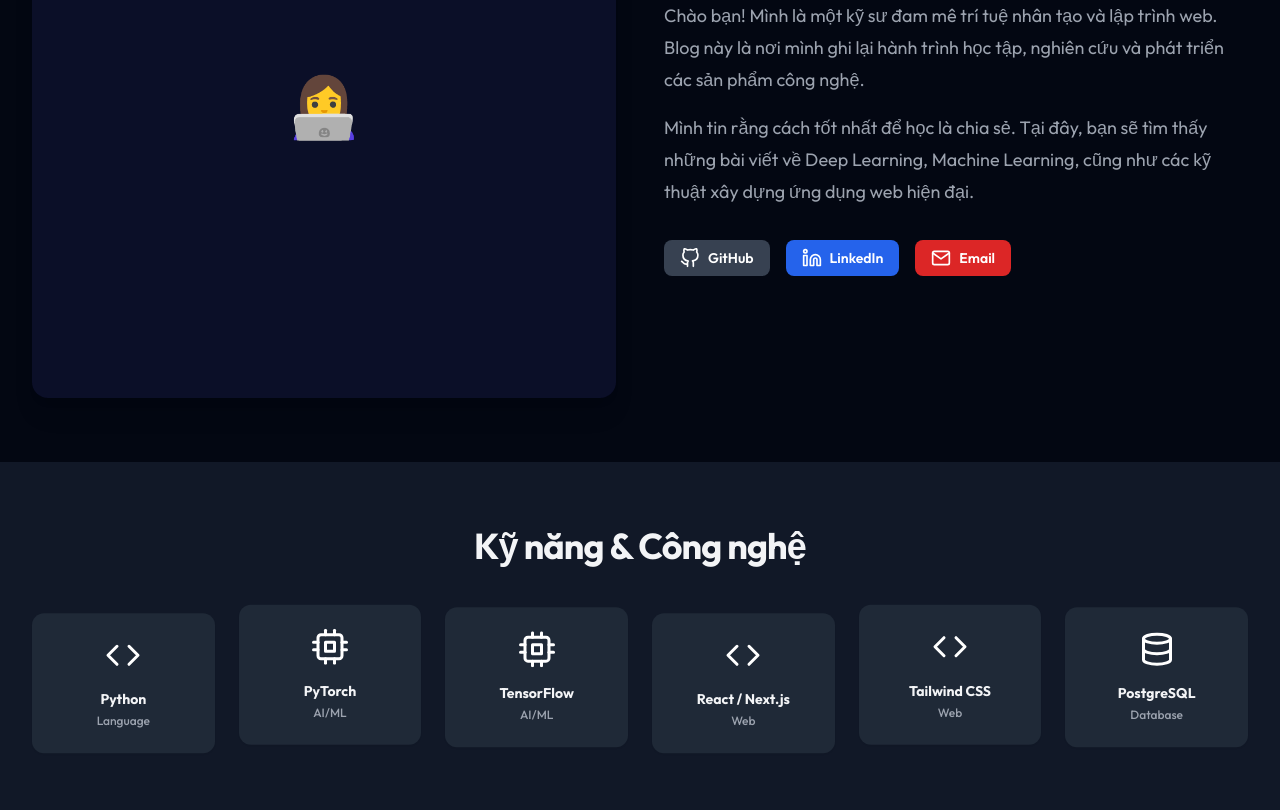
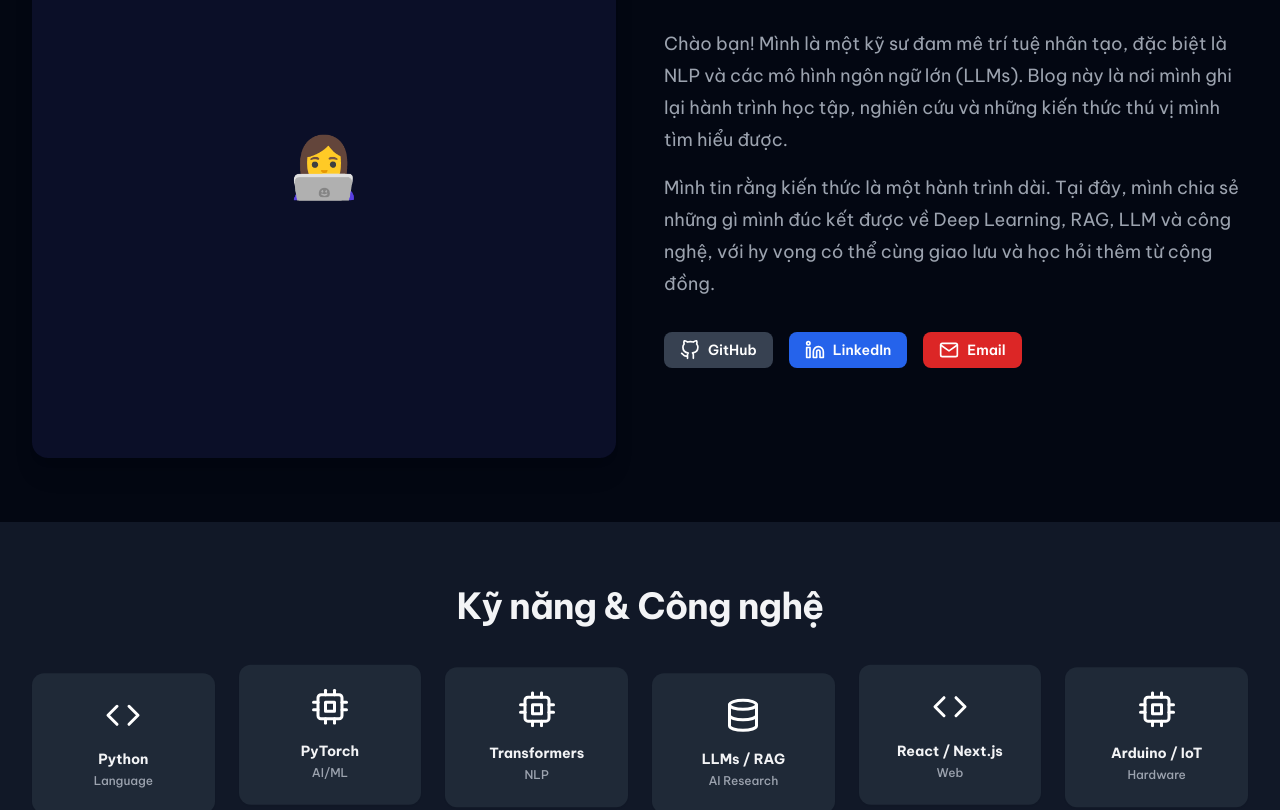
Before and after one commit to nhitny/nhitny-blogs, a Next.js app: page /about in a window 1280 px wide. Shown: the part 688-1498 px from the top of the page. Built offline with nearby package versions, Linux system fonts and the light colour scheme; no server answers.

Commit message:
Update font to Be Vietnam Pro and refine content for AI Engineer profile

```diff
--- a/app/about/page.tsx
+++ b/app/about/page.tsx
@@ -6,10 +6,10 @@ export default function AboutPage() {
   const skills = [
     { name: "Python", category: "Language", icon: <FiCode /> },
     { name: "PyTorch", category: "AI/ML", icon: <FiCpu /> },
-    { name: "TensorFlow", category: "AI/ML", icon: <FiCpu /> },
+    { name: "Transformers", category: "NLP", icon: <FiCpu /> },
+    { name: "LLMs / RAG", category: "AI Research", icon: <FiDatabase /> },
     { name: "React / Next.js", category: "Web", icon: <FiCode /> },
-    { name: "Tailwind CSS", category: "Web", icon: <FiCode /> },
-    { name: "PostgreSQL", category: "Database", icon: <FiDatabase /> },
+    { name: "Arduino / IoT", category: "Hardware", icon: <FiCpu /> },
   ];
 
   return (
@@ -26,7 +26,7 @@ export default function AboutPage() {
               Xin chào, mình là <span className="text-transparent bg-clip-text bg-gradient-to-r from-indigo-500 to-purple-600">NhiTny</span>
             </h1>
             <p className="mt-6 text-lg leading-8 text-gray-600 dark:text-gray-300">
-              AI Engineer | Web Developer | Tech Enthusiast
+              AI Engineer | NLP & RAG Specialist | Tech Enthusiast
             </p>
           </div>
         </div>
@@ -47,14 +47,14 @@ export default function AboutPage() {
               Về bản thân
             </h2>
             <p className="mt-6 text-lg leading-8 text-gray-600 dark:text-gray-400">
-              Chào bạn! Mình là một kỹ sư đam mê trí tuệ nhân tạo và lập trình web. Blog này là nơi mình ghi lại hành trình học tập, nghiên cứu và phát triển các sản phẩm công nghệ.
+              Chào bạn! Mình là một kỹ sư đam mê trí tuệ nhân tạo, đặc biệt là NLP và các mô hình ngôn ngữ lớn (LLMs). Blog này là nơi mình ghi lại hành trình học tập, nghiên cứu và những kiến thức thú vị mình tìm hiểu được.
             </p>
             <p className="mt-4 text-lg leading-8 text-gray-600 dark:text-gray-400">
-              Mình tin rằng cách tốt nhất để học là chia sẻ. Tại đây, bạn sẽ tìm thấy những bài viết về Deep Learning, Machine Learning, cũng như các kỹ thuật xây dựng ứng dụng web hiện đại.
+              Mình tin rằng kiến thức là một hành trình dài. Tại đây, mình chia sẻ những gì mình đúc kết được về Deep Learning, RAG, LLM và công nghệ, với hy vọng có thể cùng giao lưu và học hỏi thêm từ cộng đồng.
             </p>
             <div className="mt-8 flex gap-4">
               <a
-                href="#"
+                href="https://github.com/nhitny"
                 className="flex items-center gap-2 rounded-lg bg-gray-900 px-4 py-2 text-sm font-semibold text-white transition hover:bg-gray-700 dark:bg-gray-700 dark:hover:bg-gray-600"
               >
                 <FiGithub className="h-5 w-5" /> GitHub
--- a/app/layout.tsx
+++ b/app/layout.tsx
@@ -1,6 +1,6 @@
 import "@/styles/globals.css";
 import "katex/dist/katex.min.css";
-import { Outfit } from "next/font/google";
+import { Be_Vietnam_Pro } from "next/font/google";
 import { ThemeProvider } from "next-themes";
 import type { ReactNode } from "react";
 import { Suspense } from "react";
@@ -10,12 +10,16 @@ import Navbar from "@/components/Navbar";
 import Footer from "@/components/Footer";
 import ThemeSync from "@/components/ThemeSync";
 
-const outfit = Outfit({ subsets: ["latin"] });
+const beVietnamPro = Be_Vietnam_Pro({
+  subsets: ["latin", "vietnamese"],
+  weight: ["300", "400", "500", "600", "700"],
+  display: "swap",
+});
 
 export default function RootLayout({ children }: { children: ReactNode }) {
   return (
     <html lang="en" suppressHydrationWarning>
-      <body className={outfit.className} suppressHydrationWarning>
+      <body className={beVietnamPro.className} suppressHydrationWarning>
         <ThemeProvider attribute="class" defaultTheme="dark" enableSystem>
           <Suspense fallback={null}>
             <ThemeSync />
--- a/components/Hero.tsx
+++ b/components/Hero.tsx
@@ -18,13 +18,13 @@ export default function Hero() {
                     </div>
 
                     <h1 className="mt-2 text-4xl font-bold tracking-tight sm:text-6xl bg-clip-text text-transparent bg-gradient-to-b from-gray-900 to-gray-600 dark:from-white dark:to-gray-400 drop-shadow-sm">
-                        Chia sẻ hành trình <br />
+                        Ghi lại hành trình <br />
                         <span className="bg-gradient-to-r from-indigo-500 via-purple-500 to-pink-500 bg-clip-text text-transparent">
-                            Deep Learning & Tech
+                            AI, NLP & Tech
                         </span>
                     </h1>
                     <p className="mt-6 text-lg leading-8 text-gray-600 dark:text-gray-400 max-w-xl mx-auto">
-                        Nơi mình ghi lại những kiến thức, trải nghiệm về AI, Data Science và những điều thú vị trong thế giới công nghệ.
+                        Blog này là nơi mình lưu lại những kiến thức và trải nghiệm tìm hiểu được trong quá trình học tập. Mọi thứ là góc nhìn cá nhân và hành trình tự học, hy vọng sẽ giúp ích được cho bạn.
                     </p>
                     <div className="mt-10 flex items-center justify-center gap-x-6">
                         <Link
```
